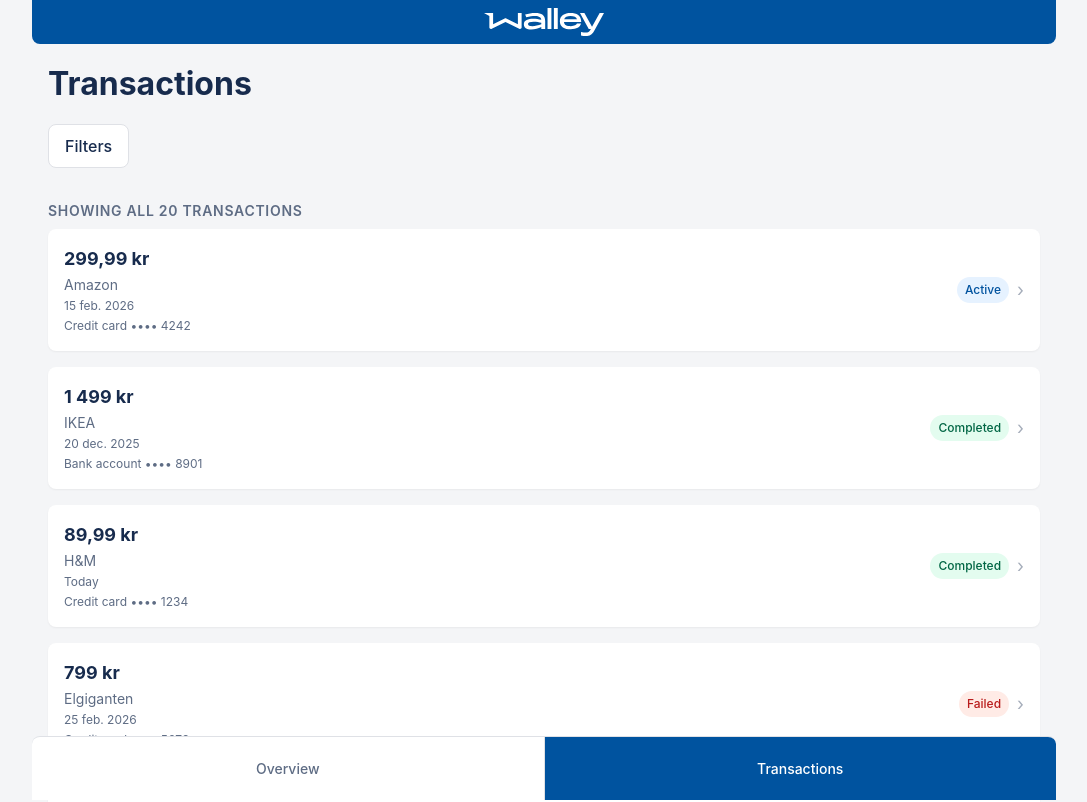
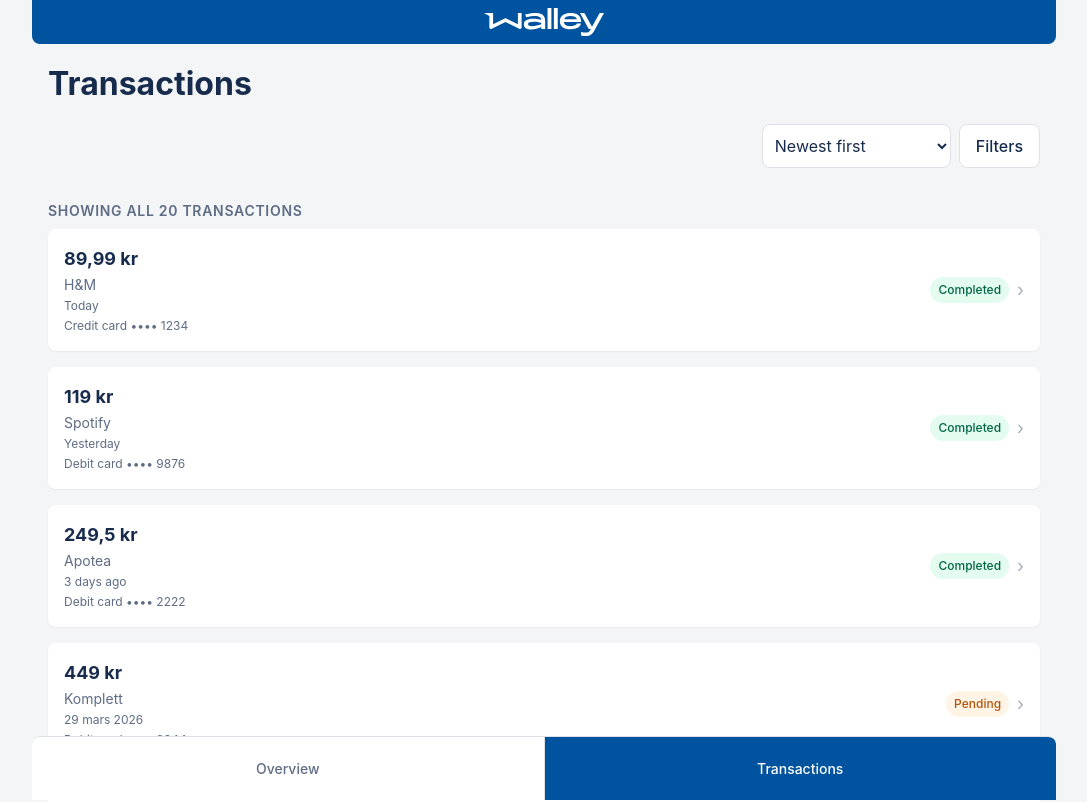
Before and after one commit to kristofferzaar/mywalley-frontend-challenge, a React (Vite) app: page /transactions in a window 1280 px wide. Shown: the top 802 px of the page, without its empty margins (96-1183 px from the left). Built offline with nearby package versions, Linux system fonts and the light colour scheme.

Commit message:
Add merchant filter + sorting

```diff
--- a/src/pages/TransactionsPage/TransactionsPage.scss
+++ b/src/pages/TransactionsPage/TransactionsPage.scss
@@ -19,11 +19,22 @@
 .transactions-header {
   display: flex;
   align-items: center;
-  justify-content: space-between;
+  justify-content: flex-end;
+  gap: $spacing-sm;
   margin-bottom: $spacing-md;
 
-  h1 {
-    margin: 0;
+  &__sort {
+    height: $touch-target-min;
+    padding: 0 $spacing-sm;
+    border: 1px solid $color-border;
+    border-radius: $radius-md;
+    font-size: $font-size-base;
+    font-family: inherit;
+    background: $color-background;
+    color: $color-text-primary;
+    cursor: pointer;
+
+    @include focus-visible;
   }
 }
 
--- a/src/pages/TransactionsPage/TransactionsPage.tsx
+++ b/src/pages/TransactionsPage/TransactionsPage.tsx
@@ -6,13 +6,20 @@
 import { FilterPanel } from './components/FilterPanel';
 import { useTransactionFilters } from './hooks/useTransactionFilters';
 import { useAnalytics, ANALYTICS_EVENTS } from '../../hooks/useAnalytics';
-import type { Transaction, TransactionFilters } from '../../types/transaction';
+import type { Transaction, TransactionFilters, SortOption } from '../../types/transaction';
 import './TransactionsPage.scss';
+
+const SORT_OPTIONS: { value: SortOption; label: string }[] = [
+  { value: 'date_desc', label: 'Newest first' },
+  { value: 'date_asc', label: 'Oldest first' },
+  { value: 'amount_desc', label: 'Amount: high to low' },
+  { value: 'amount_asc', label: 'Amount: low to high' },
+];
 
 function TransactionsContent({ data }: { data: Transaction[] }) {
   const [isPanelOpen, setIsPanelOpen] = useState(false);
   const toggleRef = useRef<HTMLButtonElement>(null);
-  const { appliedFilters, filteredTransactions, filtersActive, applyFilters, clearFilters } =
+  const { appliedFilters, filteredTransactions, filtersActive, sort, applyFilters, clearFilters, setSort } =
     useTransactionFilters(data);
   const { track } = useAnalytics();
 
@@ -20,6 +27,7 @@
     appliedFilters.status !== 'all',
     appliedFilters.paymentType !== 'all',
     appliedFilters.dateRange !== 'all',
+    appliedFilters.search !== '',
   ].filter(Boolean).length;
 
   function handleTogglePanel() {
@@ -45,7 +53,15 @@
       dateRange: filters.dateRange,
       resultCount: filteredTransactions.length,
     });
+    if (filters.search) {
+      track(ANALYTICS_EVENTS.SEARCH_PERFORMED, { query: filters.search, resultCount: filteredTransactions.length });
+    }
     closePanel();
+  }
+
+  function handleSortChange(value: SortOption) {
+    setSort(value);
+    track(ANALYTICS_EVENTS.SORT_CHANGED, { sort: value });
   }
 
   function handleClear() {
@@ -60,6 +76,17 @@
   return (
     <>
       <div className="transactions-header">
+        <label htmlFor="sort-select" className="sr-only">Sort by</label>
+        <select
+          id="sort-select"
+          className="transactions-header__sort"
+          value={sort}
+          onChange={(e) => handleSortChange(e.target.value as SortOption)}
+        >
+          {SORT_OPTIONS.map(({ value, label }) => (
+            <option key={value} value={value}>{label}</option>
+          ))}
+        </select>
         <Button
           ref={toggleRef}
           variant="outline"
--- a/src/pages/TransactionsPage/components/FilterPanel/FilterPanel.scss
+++ b/src/pages/TransactionsPage/components/FilterPanel/FilterPanel.scss
@@ -31,7 +31,8 @@
     }
 
     select,
-    input[type='date'] {
+    input[type='date'],
+    input[type='search'] {
       width: 100%;
       padding: $spacing-sm;
       font-size: $font-size-base;
--- a/src/pages/TransactionsPage/components/FilterPanel/FilterPanel.tsx
+++ b/src/pages/TransactionsPage/components/FilterPanel/FilterPanel.tsx
@@ -48,6 +48,16 @@
   return (
     <form id={id} className="filter-panel" onSubmit={handleSubmit}>
       <div className="filter-panel__fields">
+        <div className="filter-panel__field">
+          <label htmlFor="filter-search">Merchant</label>
+          <input
+            id="filter-search"
+            type="search"
+            value={draft.search}
+            placeholder="e.g. Spotify"
+            onChange={(e) => setDraft({ ...draft, search: e.target.value })}
+          />
+        </div>
         <div className="filter-panel__field">
           <label htmlFor="filter-status">Status</label>
           <select
--- a/src/pages/TransactionsPage/hooks/useTransactionFilters.ts
+++ b/src/pages/TransactionsPage/hooks/useTransactionFilters.ts
@@ -1,10 +1,12 @@
 import { useMemo } from 'react';
 import { useSearchParams } from 'react-router-dom';
-import type { Transaction, TransactionFilters } from '../../../types/transaction';
+import type { Transaction, TransactionFilters, SortOption } from '../../../types/transaction';
 import {
   applyFilters as applyFiltersFn,
   isFiltersActive,
   DEFAULT_FILTERS,
+  DEFAULT_SORT,
+  sortTransactions,
 } from '../../../utils/transactionUtils';
 
 function filtersFromParams(params: URLSearchParams): TransactionFilters {
@@ -16,16 +18,19 @@
       (params.get('dateRange') as TransactionFilters['dateRange']) ?? DEFAULT_FILTERS.dateRange,
     dateFrom: params.get('dateFrom') ?? DEFAULT_FILTERS.dateFrom,
     dateTo: params.get('dateTo') ?? DEFAULT_FILTERS.dateTo,
+    search: params.get('search') ?? DEFAULT_FILTERS.search,
   };
 }
 
-function filtersToParams(filters: TransactionFilters): Record<string, string> {
+function filtersToParams(filters: TransactionFilters, sort: SortOption): Record<string, string> {
   const params: Record<string, string> = {};
   if (filters.status !== DEFAULT_FILTERS.status) params.status = filters.status;
   if (filters.paymentType !== DEFAULT_FILTERS.paymentType) params.paymentType = filters.paymentType;
   if (filters.dateRange !== DEFAULT_FILTERS.dateRange) params.dateRange = filters.dateRange;
   if (filters.dateFrom) params.dateFrom = filters.dateFrom;
   if (filters.dateTo) params.dateTo = filters.dateTo;
+  if (filters.search) params.search = filters.search;
+  if (sort !== DEFAULT_SORT) params.sort = sort;
   return params;
 }
 
@@ -33,19 +38,29 @@
   const [searchParams, setSearchParams] = useSearchParams();
 
   const appliedFilters = useMemo(() => filtersFromParams(searchParams), [searchParams]);
+  const sort = useMemo(
+    () => (searchParams.get('sort') as SortOption) ?? DEFAULT_SORT,
+    [searchParams]
+  );
   const filteredTransactions = useMemo(
-    () => applyFiltersFn(transactions, appliedFilters),
-    [transactions, appliedFilters]
+    () => sortTransactions(applyFiltersFn(transactions, appliedFilters), sort),
+    [transactions, appliedFilters, sort]
   );
   const filtersActive = useMemo(() => isFiltersActive(appliedFilters), [appliedFilters]);
 
   function applyFilters(filters: TransactionFilters) {
-    setSearchParams(filtersToParams(filters), { replace: true });
+    setSearchParams(filtersToParams(filters, sort), { replace: true });
   }
 
   function clearFilters() {
-    setSearchParams({}, { replace: true });
+    const params: Record<string, string> = {};
+    if (sort !== DEFAULT_SORT) params.sort = sort;
+    setSearchParams(params, { replace: true });
   }
 
-  return { appliedFilters, filteredTransactions, filtersActive, applyFilters, clearFilters };
+  function setSort(value: SortOption) {
+    setSearchParams(filtersToParams(appliedFilters, value), { replace: true });
+  }
+
+  return { appliedFilters, filteredTransactions, filtersActive, sort, applyFilters, clearFilters, setSort };
 }
--- a/src/types/transaction.ts
+++ b/src/types/transaction.ts
@@ -36,10 +36,13 @@
 
 export type DateRangeOption = 'last30' | 'last90' | 'lastYear' | 'custom' | 'all';
 
+export type SortOption = 'date_desc' | 'date_asc' | 'amount_desc' | 'amount_asc';
+
 export interface TransactionFilters {
   status: TransactionStatus | 'all';
   paymentType: PaymentType | 'all';
   dateRange: DateRangeOption;
   dateFrom: string;
   dateTo: string;
+  search: string;
 }
--- a/src/utils/transactionUtils.ts
+++ b/src/utils/transactionUtils.ts
@@ -6,6 +6,7 @@
   TransactionFilters,
   DateRangeOption,
   InstallmentPlan,
+  SortOption,
 } from '../types/transaction';
 import { formatCurrency } from './currencyUtils';
 import { formatTransactionDate, isPastDate, isDateInRange } from './dateUtils';
@@ -71,6 +72,7 @@
   dateRange: 'all',
   dateFrom: '',
   dateTo: '',
+  search: '',
 };
 
 export function filterByStatus(
@@ -117,12 +119,21 @@
   return transactions.filter((t) => new Date(t.purchaseDate) >= cutoff);
 }
 
+export function filterBySearch(transactions: Transaction[], search: string): Transaction[] {
+  if (!search.trim()) return transactions;
+  const q = search.trim().toLowerCase();
+  return transactions.filter((t) => t.merchantName.toLowerCase().includes(q));
+}
+
 export function applyFilters(transactions: Transaction[], filters: TransactionFilters): Transaction[] {
-  return filterByDateRange(
-    filterByPaymentType(filterByStatus(transactions, filters.status), filters.paymentType),
-    filters.dateRange,
-    filters.dateFrom,
-    filters.dateTo
+  return filterBySearch(
+    filterByDateRange(
+      filterByPaymentType(filterByStatus(transactions, filters.status), filters.paymentType),
+      filters.dateRange,
+      filters.dateFrom,
+      filters.dateTo
+    ),
+    filters.search
   );
 }
 
@@ -130,8 +141,20 @@
   return (
     filters.status !== DEFAULT_FILTERS.status ||
     filters.paymentType !== DEFAULT_FILTERS.paymentType ||
-    filters.dateRange !== DEFAULT_FILTERS.dateRange
+    filters.dateRange !== DEFAULT_FILTERS.dateRange ||
+    filters.search !== DEFAULT_FILTERS.search
   );
+}
+
+export const DEFAULT_SORT: SortOption = 'date_desc';
+
+export function sortTransactions(transactions: Transaction[], sort: SortOption): Transaction[] {
+  return [...transactions].sort((a, b) => {
+    if (sort === 'date_desc') return new Date(b.purchaseDate).getTime() - new Date(a.purchaseDate).getTime();
+    if (sort === 'date_asc') return new Date(a.purchaseDate).getTime() - new Date(b.purchaseDate).getTime();
+    if (sort === 'amount_desc') return b.totalAmount - a.totalAmount;
+    return a.totalAmount - b.totalAmount;
+  });
 }
 
 export interface InstallmentItem {
```
